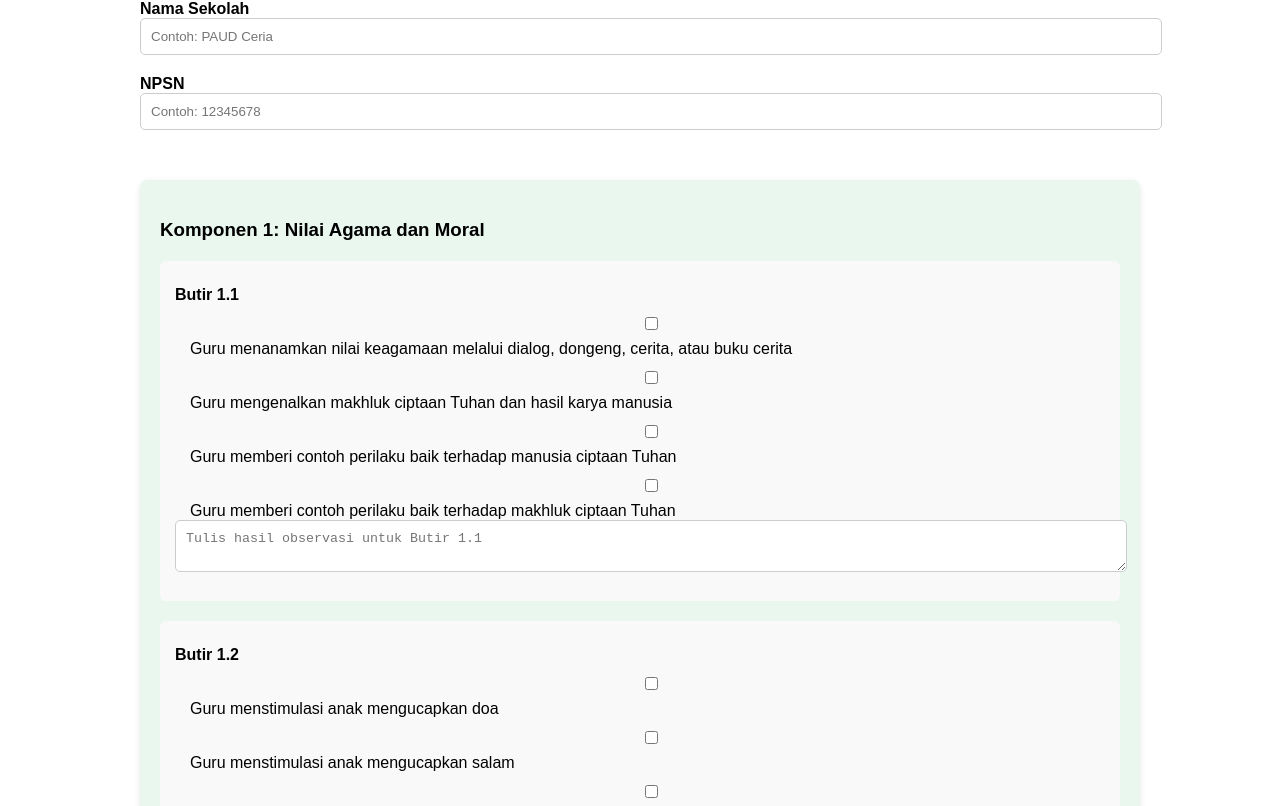
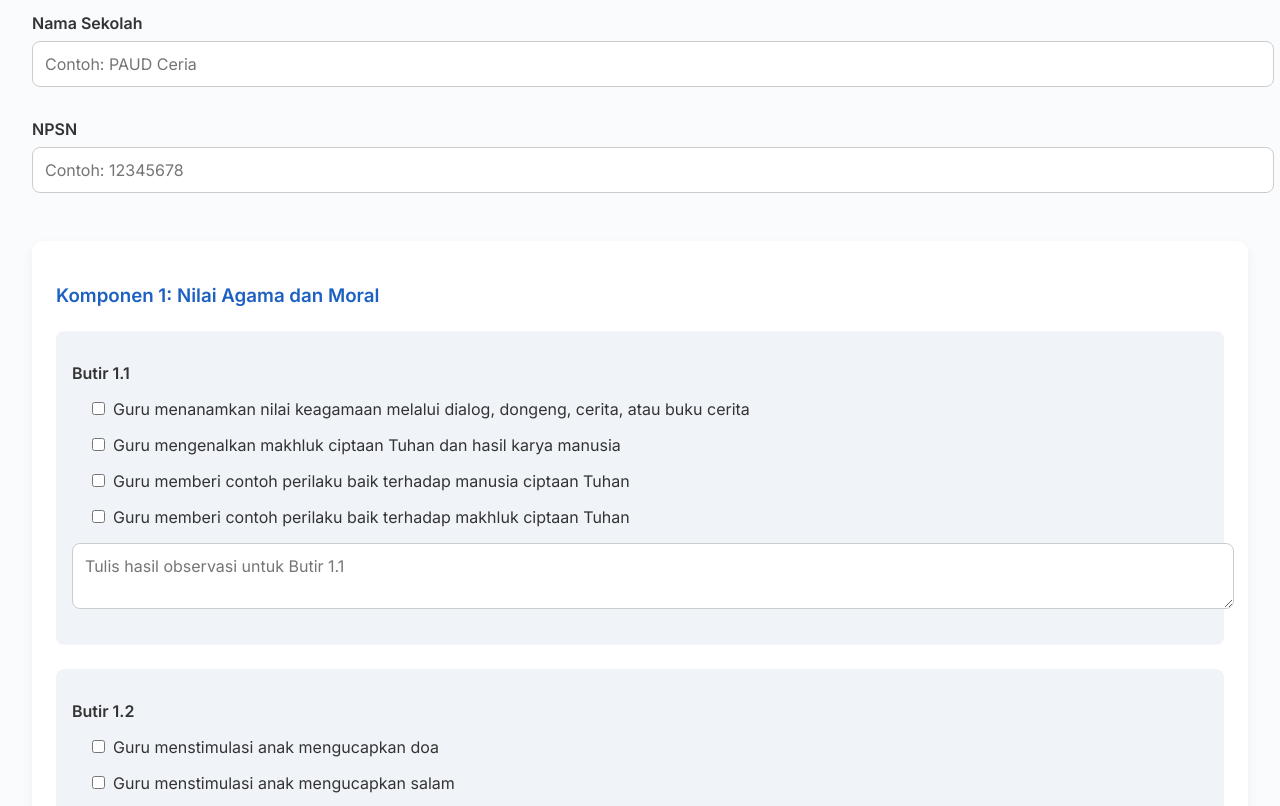
Before and after one commit to AdminPKBM/form-visitasi-paud, a plain HTML site: page index.html in a window 1280 px wide. Shown: the part 88-894 px from the top of the page. Drawn offline with Linux system fonts and the light colour scheme.

Commit message:
Update index.html

```diff
--- a/index.html
+++ b/index.html
@@ -4,59 +4,112 @@
   <meta charset="UTF-8" />
   <meta name="viewport" content="width=device-width, initial-scale=1" />
   <title>Form Visitasi PAUD</title>
+  <link href="https://fonts.googleapis.com/css2?family=Inter:wght@400;600&display=swap" rel="stylesheet">
   <style>
+    :root {
+      --primary: #2f80ed;
+      --primary-dark: #1c60c1;
+      --bg-light: #f9fbfd;
+      --text: #333;
+      --card-bg: #ffffff;
+    }
+
     body {
-      font-family: Arial, sans-serif;
-      padding: 20px;
-      max-width: 1000px;
-      margin: auto;
+      font-family: 'Inter', sans-serif;
+      background: var(--bg-light);
+      color: var(--text);
+      padding: 2rem;
+      margin: 0;
     }
+
+    h2 {
+      text-align: center;
+      color: var(--primary);
+    }
+
+    input, textarea, button {
+      font-family: inherit;
+    }
+
     label {
+      font-weight: 600;
+      margin-top: 1rem;
       display: block;
-      margin-top: 10px;
-      font-weight: bold;
     }
-    input, textarea {
+
+    input[type="text"], textarea {
       width: 100%;
-      padding: 10px;
-      margin-bottom: 10px;
+      padding: 0.75rem;
+      margin: 0.5rem 0 1rem;
       border: 1px solid #ccc;
-      border-radius: 5px;
+      border-radius: 8px;
+      font-size: 1rem;
+      background: #fff;
     }
+
     button {
-      padding: 10px 20px;
-      background: #28a745;
-      color: white;
+      background: var(--primary);
+      color: #fff;
+      padding: 0.75rem 1.5rem;
       border: none;
-      border-radius: 5px;
-      font-size: 16px;
+      border-radius: 8px;
+      font-size: 1rem;
+      cursor: pointer;
+      transition: background 0.3s ease;
+      margin: 2rem auto;
+      display: block;
     }
+
     button:hover {
-      background: #218838;
+      background: var(--primary-dark);
     }
+
     .komponen {
-      margin-top: 40px;
-      background: #e9f7ef;
-      padding: 20px;
+      background: var(--card-bg);
+      margin-top: 2rem;
+      padding: 1.5rem;
+      border-radius: 12px;
+      box-shadow: 0 4px 12px rgba(0,0,0,0.05);
+    }
+
+    .komponen h3 {
+      color: var(--primary-dark);
+      margin-bottom: 1rem;
+    }
+
+    .butir {
+      margin-top: 1.5rem;
+      padding: 1rem;
+      background: #f0f4f9;
       border-radius: 8px;
-      box-shadow: 0 2px 6px rgba(0, 0, 0, 0.1);
     }
-    .butir {
-      margin-top: 20px;
-      padding: 15px;
-      background: #f9f9f9;
-      border-radius: 6px;
+
+    .checkbox-group {
+      margin-top: 0.5rem;
+      padding-left: 1rem;
     }
+
     .checkbox-group label {
-      display: block;
+      display: flex;
+      align-items: flex-start;
+      margin-bottom: 0.5rem;
       font-weight: normal;
-      margin-left: 15px;
+    }
+
+    .checkbox-group input[type="checkbox"] {
+      margin-right: 0.5rem;
+      margin-top: 0.2rem;
+    }
+
+    @media (max-width: 600px) {
+      .komponen, input[type="text"], textarea, button {
+        font-size: 0.95rem;
+      }
     }
   </style>
 </head>
 <body>
-
-<h2>Form Visitasi PAUD</h2>
+  <h2>Form Visitasi PAUD</h2>
 
 <label>Nama Sekolah</label>
 <input type="text" id="nama_sekolah" placeholder="Contoh: PAUD Ceria" required>
```
